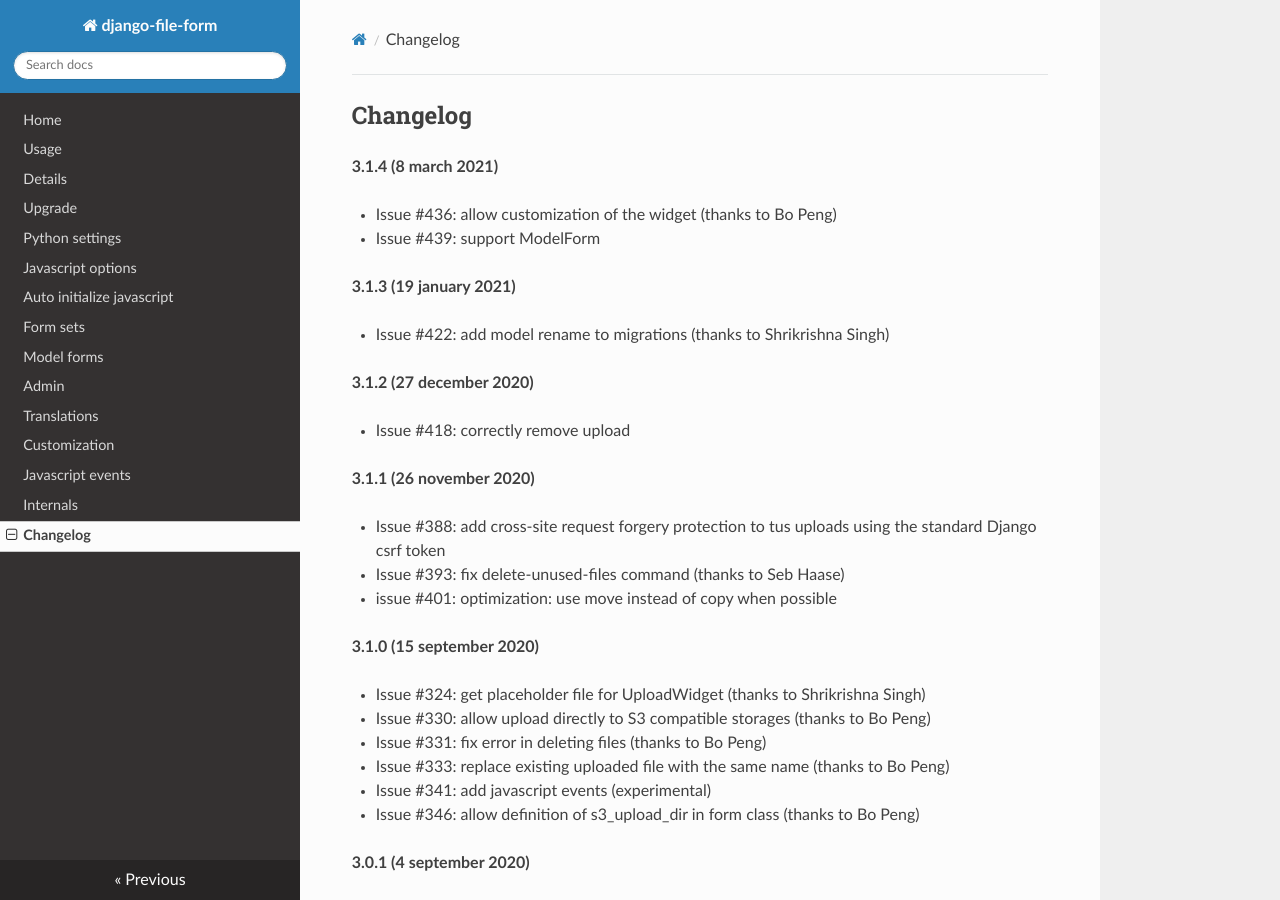
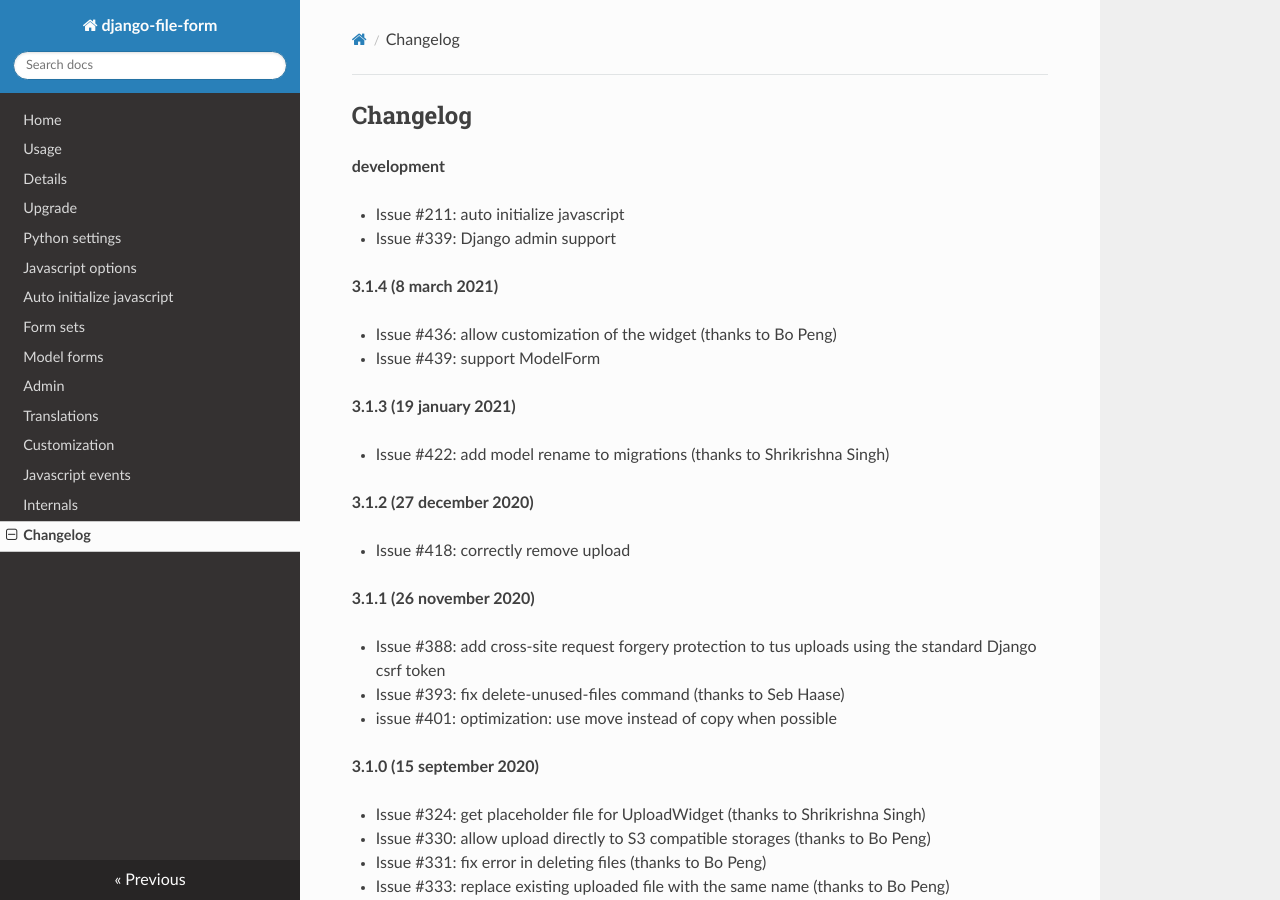
Before and after one commit to mbraak/django-file-form, an MkDocs documentation site: the page built from docs/changelog.md, in a window 1280 px wide and 900 px high. Built offline with MkDocs 1.6.1, drawn with Linux system fonts in a browser that asks for light colours; nearby versions of some CDN libraries.

Commit message:
Update changelog

```diff
--- a/docs/changelog.md
+++ b/docs/changelog.md
@@ -1,4 +1,9 @@
 ## Changelog
+
+**development**
+
+  * Issue #211: auto initialize javascript
+  * Issue #339: Django admin support
 
 **3.1.4 (8 march 2021)**
 
```
